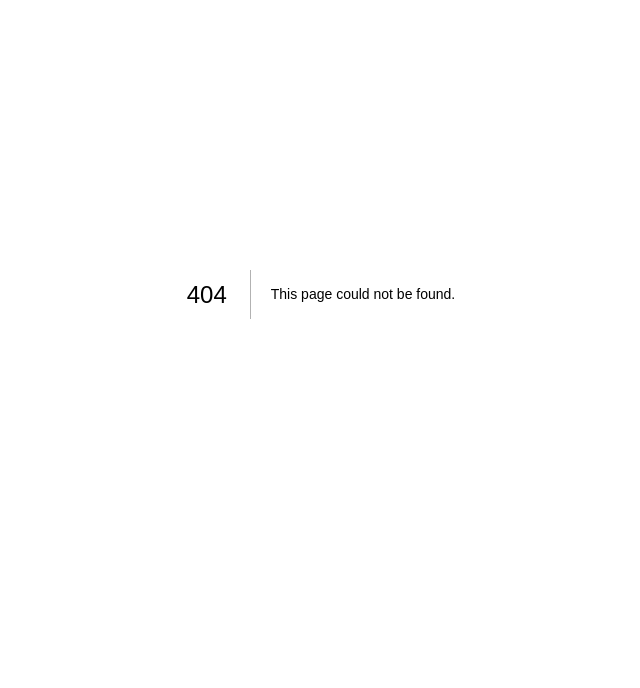
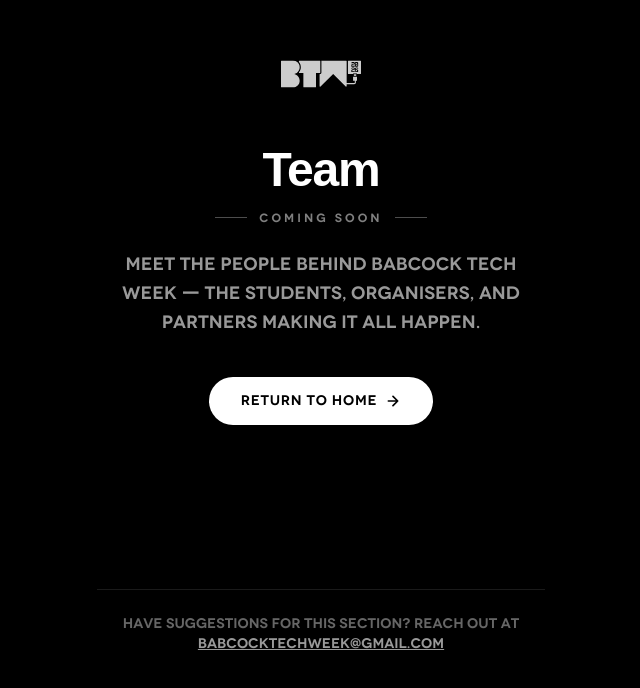
Before and after one commit to victoribironke/babcock-tech-week, a Next.js app: page /team in a window 1280 px wide. Before the commit this address had no page. Shown: the part 106-794 px from the top of the page, without its empty margins (319-959 px from the left). Built offline with nearby package versions, Linux system fonts and the light colour scheme; a web font is replaced by a local one.

Commit message:
Added in coming soon content for each page on the navbar. Links previously didn't work and had nowhere to be led to

```diff
--- /dev/null
+++ b/app/components/ComingSoon.tsx
@@ -0,0 +1,72 @@
+import Image from "next/image";
+import Link from "next/link";
+import { IMAGES } from "../lib/constants";
+
+type ComingSoonProps = {
+  title: string;
+  description: string;
+};
+
+export default function ComingSoon({ title, description }: ComingSoonProps) {
+  return (
+    <div className="min-h-screen bg-black text-white flex flex-col">
+      {/* Main content */}
+      <main className="flex-1 flex flex-col items-center justify-center px-6 py-24">
+        {/* Logo */}
+        <Image
+          src={IMAGES.logo.src}
+          alt="Babcock Tech Week Logo"
+          width={80}
+          height={80}
+          className="w-20 h-20 mb-8 opacity-80"
+        />
+
+        {/* Page title */}
+        <h1 className="text-4xl md:text-5xl font-extrabold tracking-tight mb-4 text-center">
+          {title}
+        </h1>
+
+        {/* Status badge */}
+        <div className="flex items-center gap-3 mb-6">
+          <span className="w-8 h-px bg-white/30" />
+          <span className="text-xs font-bold tracking-[0.25em] text-white/50 uppercase">
+            Coming Soon
+          </span>
+          <span className="w-8 h-px bg-white/30" />
+        </div>
+
+        {/* Description */}
+        <p className="text-base md:text-lg text-white/60 text-center max-w-md mb-10 leading-relaxed">
+          {description}
+        </p>
+
+        {/* CTA */}
+        <Link
+          href="/"
+          className="inline-flex items-center gap-2 bg-white text-black py-3.5 px-8 rounded-full text-sm font-bold tracking-wider uppercase hover:bg-gray-200 transition-all shadow-lg"
+        >
+          Return to Home
+          <svg width="16" height="16" viewBox="0 0 24 24" fill="none" stroke="currentColor" strokeWidth="2.5" strokeLinecap="round" strokeLinejoin="round">
+            <path d="M5 12h14M12 5l7 7-7 7" />
+          </svg>
+        </Link>
+      </main>
+
+      {/* Bottom divider + message */}
+      <footer className="pb-10 pt-6 px-6">
+        <div className="max-w-md mx-auto">
+          <div className="w-full h-px bg-white/10 mb-6" />
+          <p className="text-center text-sm text-white/40">
+            Have suggestions for this section? Reach out at{" "}
+            <a
+              href="mailto:babcocktechweek@gmail.com"
+              className="text-white/60 underline hover:text-white transition-colors"
+            >
+              babcocktechweek@gmail.com
+            </a>
+          </p>
+        </div>
+      </footer>
+    </div>
+  );
+}
--- a/app/components/Header.tsx
+++ b/app/components/Header.tsx
@@ -6,12 +6,12 @@
 import Image from "next/image";
 
 const navLinks = [
-  { label: "HOME", href: "/", hasDropdown: true },
-  { label: "EDITIONS", href: "#", hasDropdown: true },
-  { label: "SESSIONS", href: "#", hasDropdown: true },
-  { label: "THE LAUNCHPAD", href: "#", hasDropdown: true },
-  { label: "TEAM", href: "#", hasDropdown: true },
-  { label: "CONTACT", href: "#", hasDropdown: true },
+  { label: "HOME", href: "/" },
+  { label: "EDITIONS", href: "/editions" },
+  { label: "SESSIONS", href: "/sessions" },
+  { label: "THE LAUNCHPAD", href: "/launchpad" },
+  { label: "TEAM", href: "/team" },
+  { label: "CONTACT", href: "/contact" },
 ];
 
 const socialLinks = [
@@ -94,11 +94,6 @@
                 className="text-[13px] font-bold tracking-wider text-white flex items-center gap-1 hover:opacity-70 transition-opacity"
               >
                 {link.label}
-                {link.hasDropdown && (
-                  <svg width="10" height="6" viewBox="0 0 10 6" fill="none">
-                    <path d="M1 1L5 5L9 1" stroke="white" strokeWidth="1.5" />
-                  </svg>
-                )}
               </Link>
             ))}
           </nav>
--- /dev/null
+++ b/app/contact/page.tsx
@@ -0,0 +1,16 @@
+import type { Metadata } from "next";
+import ComingSoon from "../components/ComingSoon";
+
+export const metadata: Metadata = {
+  title: "Contact | Babcock Tech Week",
+  description: "Get in touch with the Babcock Tech Week team.",
+};
+
+export default function ContactPage() {
+  return (
+    <ComingSoon
+      title="Contact"
+      description="Have a question, partnership inquiry, or just want to say hello? We'd love to hear from you."
+    />
+  );
+}
--- /dev/null
+++ b/app/editions/page.tsx
@@ -0,0 +1,16 @@
+import type { Metadata } from "next";
+import ComingSoon from "../components/ComingSoon";
+
+export const metadata: Metadata = {
+  title: "Editions | Babcock Tech Week",
+  description: "Explore current and past editions of Babcock Tech Week.",
+};
+
+export default function EditionsPage() {
+  return (
+    <ComingSoon
+      title="Editions"
+      description="A look at the current and past editions of Babcock Tech Week — the milestones, moments, and impact across the years."
+    />
+  );
+}
--- /dev/null
+++ b/app/launchpad/page.tsx
@@ -0,0 +1,16 @@
+import type { Metadata } from "next";
+import ComingSoon from "../components/ComingSoon";
+
+export const metadata: Metadata = {
+  title: "The Launchpad | Babcock Tech Week",
+  description: "Discover The Launchpad — where innovation meets opportunity at Babcock Tech Week.",
+};
+
+export default function LaunchpadPage() {
+  return (
+    <ComingSoon
+      title="The Launchpad"
+      description="Where innovation meets opportunity. The Launchpad is Babcock Tech Week's initiative hub for builders, dreamers, and creators."
+    />
+  );
+}
--- /dev/null
+++ b/app/sessions/page.tsx
@@ -0,0 +1,16 @@
+import type { Metadata } from "next";
+import ComingSoon from "../components/ComingSoon";
+
+export const metadata: Metadata = {
+  title: "Sessions | Babcock Tech Week",
+  description: "Browse keynotes, panels, firesides, and workshops at Babcock Tech Week.",
+};
+
+export default function SessionsPage() {
+  return (
+    <ComingSoon
+      title="Sessions"
+      description="Keynotes, panels, firesides, and workshops — all the sessions that make up the Babcock Tech Week experience."
+    />
+  );
+}
--- /dev/null
+++ b/app/team/page.tsx
@@ -0,0 +1,16 @@
+import type { Metadata } from "next";
+import ComingSoon from "../components/ComingSoon";
+
+export const metadata: Metadata = {
+  title: "Team | Babcock Tech Week",
+  description: "Meet the team behind Babcock Tech Week.",
+};
+
+export default function TeamPage() {
+  return (
+    <ComingSoon
+      title="Team"
+      description="Meet the people behind Babcock Tech Week — the students, organisers, and partners making it all happen."
+    />
+  );
+}
```
